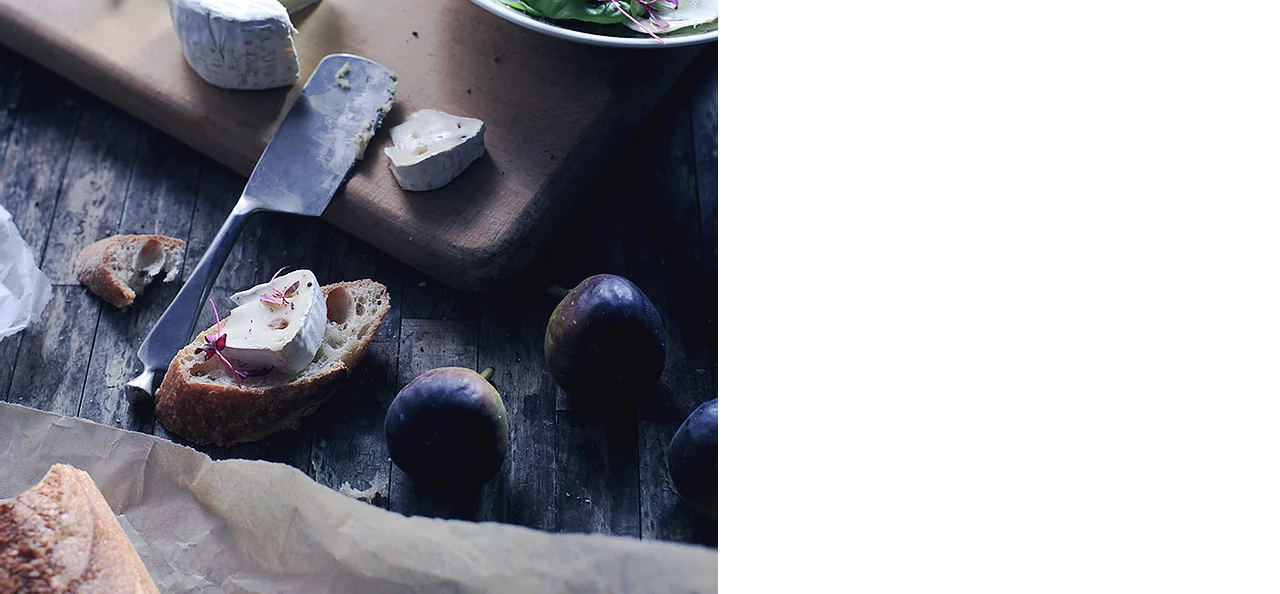
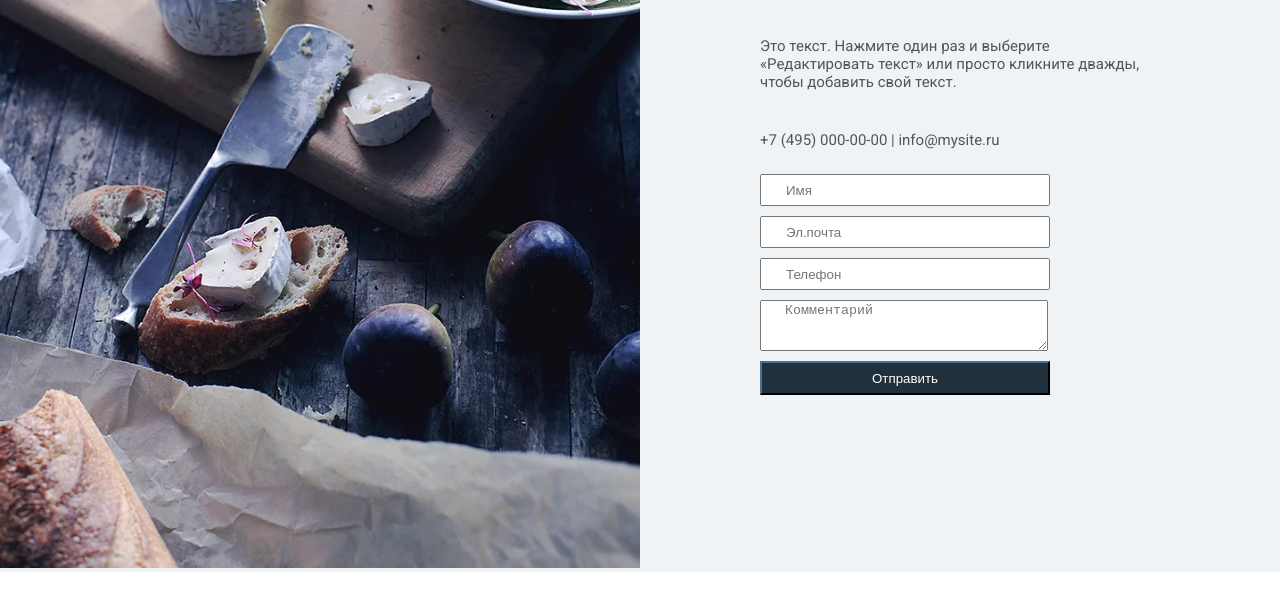
Before and after one commit to FlameFlashy/web-cooking, a plain HTML site: page index.html in a window 1280 px wide. Shown: the part 6703-7297 px from the top of the page. Drawn offline with Linux system fonts and the light colour scheme.

Commit message:
style form

```diff
--- a/index.html
+++ b/index.html
@@ -67,7 +67,8 @@
     <main class="books">
         <div class="content">
             <h2>Завтраки</h2>
-            <p>Это текст. Нажмите один раз и выберите «Редактировать текст» или просто кликните дважды, чтобы добавить свой текст и настроить шрифт.</p>
+            <p>Это текст. Нажмите один раз и выберите «Редактировать текст» или просто кликните дважды, чтобы добавить
+                свой текст и настроить шрифт.</p>
             <div class="price-wrap">
                 <p class="price">400 <sup>руб.</sup></p>
                 <a class="button-works" href="#">Купить</a>
@@ -81,7 +82,8 @@
     <main class="books">
         <div class="content">
             <h2>Специи и Сахар</h2>
-            <p>Это текст. Нажмите один раз и выберите «Редактировать текст» или просто кликните дважды, чтобы добавить свой текст и настроить шрифт.</p>
+            <p>Это текст. Нажмите один раз и выберите «Редактировать текст» или просто кликните дважды, чтобы добавить
+                свой текст и настроить шрифт.</p>
             <div class="price-wrap">
                 <p class="price">350 <sup>руб.</sup></p>
                 <a class="button-works" href="#">Купить</a>
@@ -95,7 +97,8 @@
     <main class="books">
         <div class="content">
             <h2>Блюда Летнего Сезона</h2>
-            <p>Это текст. Нажмите один раз и выберите «Редактировать текст» или просто кликните дважды, чтобы добавить свой текст и настроить шрифт.</p>
+            <p>Это текст. Нажмите один раз и выберите «Редактировать текст» или просто кликните дважды, чтобы добавить
+                свой текст и настроить шрифт.</p>
             <div class="price-wrap">
                 <p class="price">350 <sup>руб.</sup></p>
                 <a class="button-works" href="#">Купить</a>
@@ -128,7 +131,8 @@
                     <h3>
                         Праздничные блюда
                     </h3>
-                    <p>Создайте подзаголовок поста: одно-два предложения, которые кратко передают содержание поста и побуждают продолжить чтение. Это текст пост...</p>
+                    <p>Создайте подзаголовок поста: одно-два предложения, которые кратко передают содержание поста и
+                        побуждают продолжить чтение. Это текст пост...</p>
                 </div>
                 <div class="footer-blog">
                     <div class="footer-text-wrap">
@@ -161,7 +165,8 @@
                     <h3>
                         Праздничные блюда
                     </h3>
-                    <p>Создайте подзаголовок поста: одно-два предложения, которые кратко передают содержание поста и побуждают продолжить чтение. Это текст пост...</p>
+                    <p>Создайте подзаголовок поста: одно-два предложения, которые кратко передают содержание поста и
+                        побуждают продолжить чтение. Это текст пост...</p>
                 </div>
                 <div class="footer-blog">
                     <div class="footer-text-wrap">
@@ -194,7 +199,8 @@
                     <h3>
                         Праздничные блюда
                     </h3>
-                    <p>Создайте подзаголовок поста: одно-два предложения, которые кратко передают содержание поста и побуждают продолжить чтение. Это текст пост...</p>
+                    <p>Создайте подзаголовок поста: одно-два предложения, которые кратко передают содержание поста и
+                        побуждают продолжить чтение. Это текст пост...</p>
                 </div>
                 <div class="footer-blog">
                     <div class="footer-text-wrap">
@@ -227,7 +233,8 @@
                     <h3>
                         Праздничные блюда
                     </h3>
-                    <p>Создайте подзаголовок поста: одно-два предложения, которые кратко передают содержание поста и побуждают продолжить чтение. Это текст пост...</p>
+                    <p>Создайте подзаголовок поста: одно-два предложения, которые кратко передают содержание поста и
+                        побуждают продолжить чтение. Это текст пост...</p>
                 </div>
                 <div class="footer-blog">
                     <div class="footer-text-wrap">
@@ -246,10 +253,19 @@
         </div>
         <div class="contakt-wrap">
             <h3>Свяжитесь со мной</h3>
-            <p>Это текст. Нажмите один раз и выберите «Редактировать текст» или просто кликните дважды, чтобы добавить свой текст.</p>
-            <p>+7 (495) 000-00-00  |  info@mysite.ru</p>
+            <p class="contakt-par">Это текст. Нажмите один раз и выберите «Редактировать текст» или просто кликните
+                дважды, чтобы добавить
+                свой текст.</p>
+            <p>+7 (495) 000-00-00 | info@mysite.ru</p>
+
+            <form action="url" class="contact">
+                <input type="text" size="50" placeholder="Имя">
+                <input type="text" size="50" placeholder="Эл.почта">
+                <input type="text" size="50" placeholder="Телефон">
+                <textarea name="comment" cols="40" rows="3" placeholder="Комментарий"></textarea>
+                <input class="contakt-btn" type="submit" value="Отправить">
+            </form>
         </div>
-
     </main>
 
     <footer>
--- a/style.css
+++ b/style.css
@@ -231,14 +231,14 @@ header {
     align-items: center;
 }
 
-.books .content .price-wrap .button-works{
+.books .content .price-wrap .button-works {
     border-color: #20303c;
     color: #20303c;
     padding: 10px 30px;
     margin-left: 20px;
 }
 
-.books .content .price-wrap .button-works:hover{
+.books .content .price-wrap .button-works:hover {
     color: #fff;
 }
 
@@ -263,7 +263,7 @@ header {
     margin-right: 34px;
 }
 
-.price sup{
+.price sup {
     font-size: 16px;
     color: #20303c;
     top: -10px;
@@ -376,6 +376,101 @@ header {
     display: flex;
 }
 
+.contakt {
+    display: flex;
+    max-width: 1366px;
+    margin: 10px auto;
+    background-color: #f0f3f6;
+    align-items: center;
+}
+
+.contakt .img-wrap {
+    flex-basis: 50%;
+}
+
+.contakt img {
+    height: 100%;
+    width: 100%;
+    object-fit: contain;
+}
+
+.contakt .contakt-wrap {
+    box-sizing: border-box;
+    flex-basis: 50%;
+    padding: 60px 120px
+}
+
+.contakt h3 {
+    font-weight: 400;
+    font-size: 40px;
+    text-transform: uppercase;
+}
+
+.contakt p {
+    color: #545555;
+    font-weight: 400;
+    text-align: left;
+    font-size: 15px;
+    margin-bottom: 25px;
+}
+
+.contakt p.contakt-par {
+    margin-bottom: 40px;
+}
+
+.contakt form {
+    display: flex;
+    flex-direction: column;
+}
+
+.contakt input {
+    max-width: 260px;
+    height: 26px;
+    padding-left: 24px;
+    margin-bottom: 10px;
+}
+
+.contakt input:hover {
+    border-width: 2px;
+    transition: border 0.5s;
+}
+
+.contakt textarea {
+    max-width: 260px;
+    max-height: 260px;
+    padding-left: 24px;
+    margin-bottom: 10px;
+}
+
+.contakt textarea {
+    max-width: 260px;
+    max-height: 260px;
+    padding-left: 24px;
+    margin-bottom: 10px;
+}
+
+.contakt input.contakt-btn {
+    color: #fff;
+    padding: 0px;
+    background-color: #20303c;
+    border-color: #20303c;
+    transition: border 1s;
+    display: flex;
+    justify-content: center;
+    align-items: center;
+    height: 34px;
+    width: 290px;
+    max-width: none;
+}
+
+
+.contakt input.contakt-btn:hover {
+    background-color: #20303c;
+    border-color: #20303c;
+    transition: 1s;
+    border: 1px solid #fff;
+}
+
 footer {
     background-color: #fff;
     min-height: 54px;
```
Lines whose indentation alone changed are shown as unchanged.
